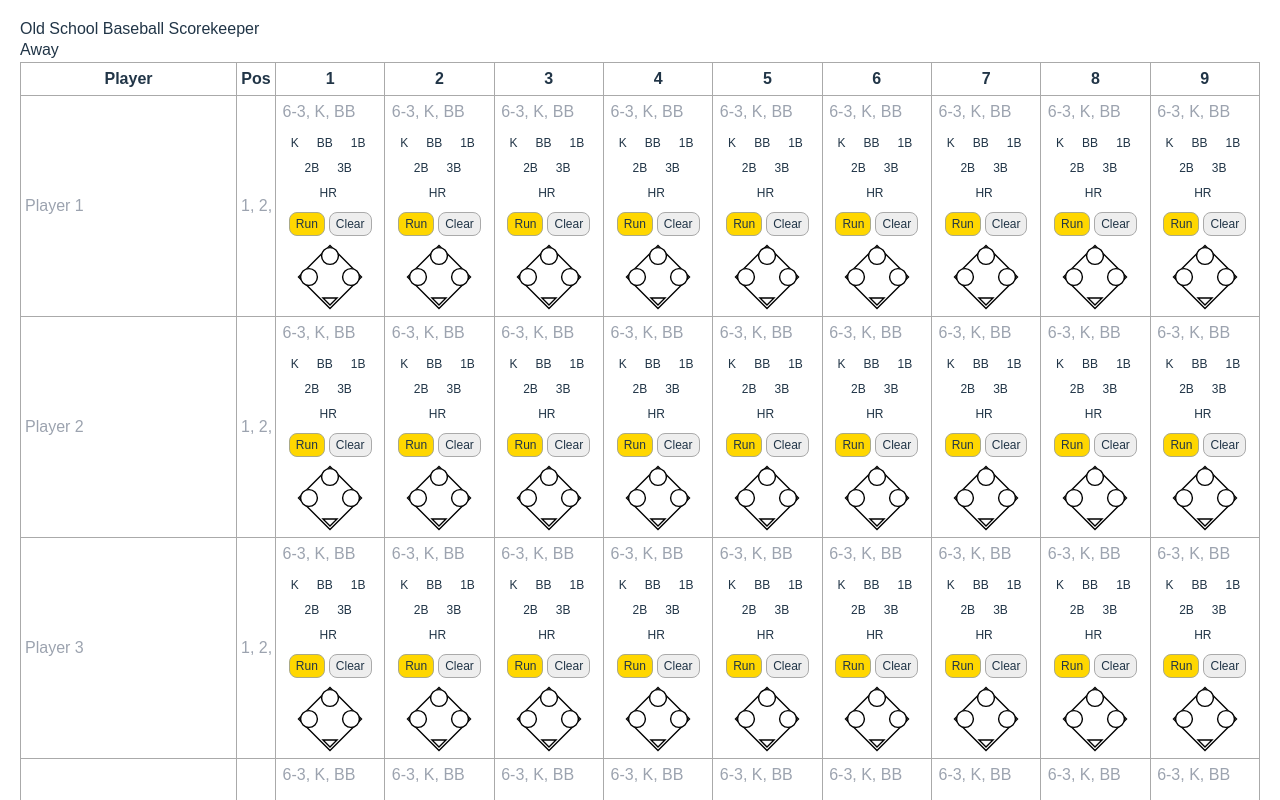
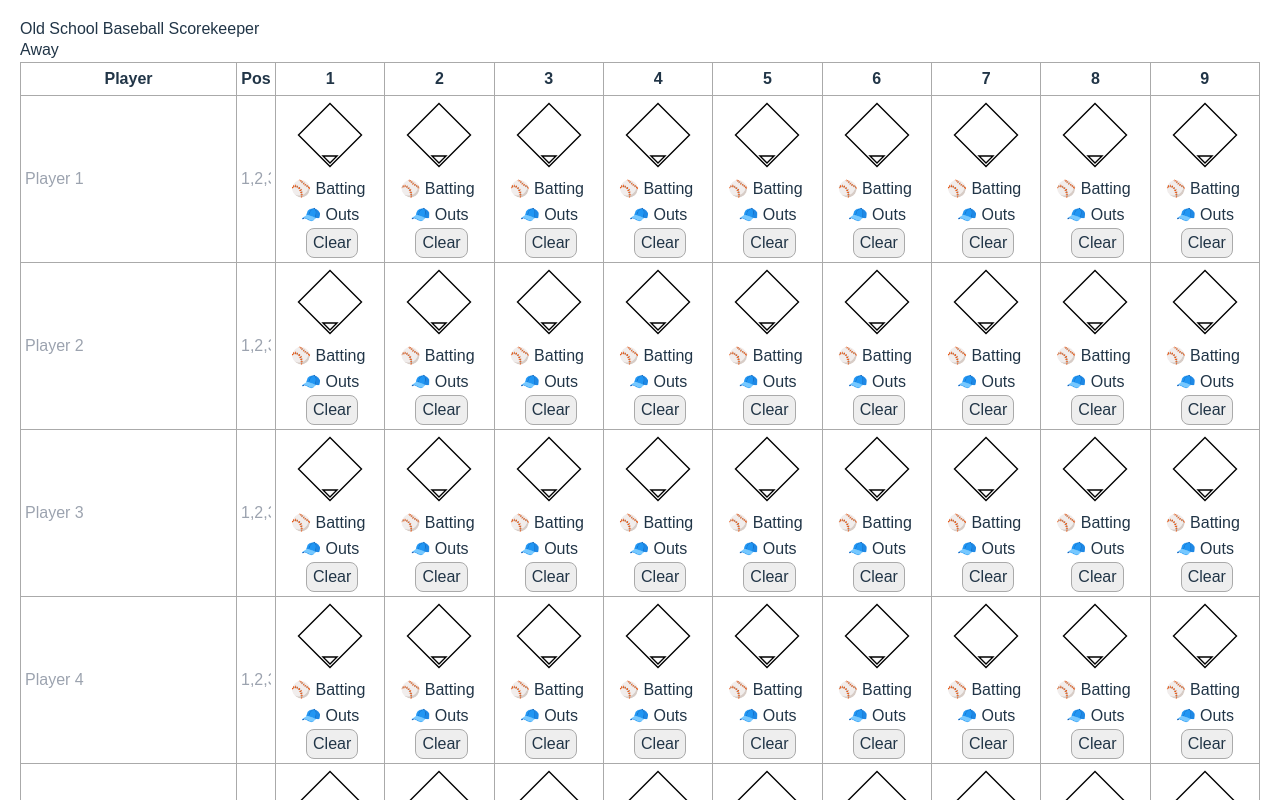
Before and after one commit to vanslykeventures/baseball-scorebook, a React (Vite) app: page / in a window 1280 px wide. Shown: the top 800 px of the page. Built offline with nearby package versions, Linux system fonts and the light colour scheme.

Commit message:
still progressing

```diff
--- a/src/App.tsx
+++ b/src/App.tsx
@@ -13,6 +13,9 @@ type ScoreCell = {
   result: string;
   bases: BaseState;
   scored: boolean;
+  fieldingType?: string;
+  outs?: number;
+  fieldingDisplay?: string; // Added to store the full fielding log string
 };
 
 type PlayerRow = ScoreCell[];
@@ -31,6 +34,9 @@ const makeEmptyCell = (): ScoreCell => ({
   result: "",
   bases: { b1: false, b2: false, b3: false },
   scored: false,
+  fieldingType: "",
+  outs: 0,
+  fieldingDisplay: "",
 });
 
 const makeEmptyBook = (players: number, innings: number): PlayerRow[] =>
@@ -39,114 +45,213 @@ const makeEmptyBook = (players: number, innings: number): PlayerRow[] =>
   );
 
 // -------------------------------------------------------
+// MINI SCORING TOOL
+// -------------------------------------------------------
+type ScoringToolProps = {
+  onAddOut: (type: string, count: number, display: string) => void;
+  currentFieldingType: string;
+  setFieldingType: (type: string) => void;
+};
+
+const ScoringTool: React.FC<ScoringToolProps> = ({
+  onAddOut,
+  currentFieldingType,
+  setFieldingType,
+}) => {
+  const [sequence, setSequence] = useState<number[]>([]);
+
+  const toggleFielder = (num: number) => setSequence([...sequence, num]);
+  const clearSequence = () => setSequence([]);
+
+  const addOutToCell = () => {
+    if (sequence.length === 0) return;
+    let outs = 1;
+    if (currentFieldingType === "DP") outs = 2;
+    if (currentFieldingType === "TP") outs = 3;
+
+    const display = `${sequence.join("-")} ${currentFieldingType}`;
+    onAddOut(currentFieldingType, outs, display);
+    clearSequence();
+    setFieldingType("");
+  };
+
+  return (
+    <div style={{ margin: "8px 0", fontFamily: "sans-serif" }}>
+      <div style={{ marginBottom: 4 }}>Click fielders in order:</div>
+      <div style={{ marginBottom: 4 }}>
+        {Array.from({ length: 9 }, (_, i) => i + 1).map((num) => (
+          <button
+            key={num}
+            onClick={() => toggleFielder(num)}
+            style={{
+              marginRight: 4,
+              padding: "4px 6px",
+              cursor: "pointer",
+              fontWeight: "bold",
+            }}
+          >
+            {num}
+          </button>
+        ))}
+      </div>
+
+      <div style={{ marginBottom: 4 }}>
+        <strong>Current Out:</strong>{" "}
+        {sequence.length > 0 ? sequence.join("-") : ""}
+        {currentFieldingType ? ` ${currentFieldingType}` : ""}
+      </div>
+
+      {/* Fielding type buttons */}
+      <div style={{ marginBottom: 4 }}>
+        {["F", "E", "DP", "TP"].map((type) => (
+          <button
+            key={type}
+            onClick={() => setFieldingType(type)}
+            style={{
+              marginRight: 4,
+              padding: "2px 6px",
+              cursor: "pointer",
+              fontWeight: currentFieldingType === type ? "bold" : "normal",
+            }}
+          >
+            {type}
+          </button>
+        ))}
+      </div>
+
+      {/* Action buttons */}
+      <div>
+        <button
+          onClick={addOutToCell}
+          style={{
+            marginRight: 4,
+            padding: "2px 6px",
+            cursor: "pointer",
+            background: "#4CAF50",
+            color: "#fff",
+            border: "none",
+          }}
+        >
+          Add to Cell
+        </button>
+        <button
+          onClick={clearSequence}
+          style={{
+            padding: "2px 6px",
+            cursor: "pointer",
+            background: "#f44336",
+            color: "#fff",
+            border: "none",
+          }}
+        >
+          Clear
+        </button>
+      </div>
+    </div>
+  );
+};
+
+// -------------------------------------------------------
 // DIAMOND CELL COMPONENT
 // -------------------------------------------------------
 type CellProps = {
   cell: ScoreCell;
   updateResult: (val: string) => void;
-  toggleBase: (base: "b1" | "b2" | "b3") => void;
   advanceRunner: () => void;
   updateRun: (value?: boolean) => void;
   clearCell: () => void;
+  addOut: (type: string, count: number, display: string) => void;
 };
 
 const DiamondCell: React.FC<CellProps> = ({
   cell,
   updateResult,
-  toggleBase,
   advanceRunner,
   updateRun,
   clearCell,
+  addOut,
 }) => {
-  const hasRunner = cell.bases.b1 || cell.bases.b2 || cell.bases.b3;
+  const [fieldingType, setFieldingType] = useState<string>(cell.fieldingType || "");
+  const [showBattingTools, setShowBattingTools] = useState(false);
+  const [showOutTools, setShowOutTools] = useState(false);
 
-  // Polygons for partial hit highlights
   const hitPolygons: { [key: string]: string } = {
     "1B": "50,90 80,50 50,50 50,90",
     "BB": "50,90 80,50 50,50 50,90",
     "2B": "50,90 80,50 50,20 50,50 50,90",
     "3B": "50,90 80,50 50,20 20,50 50,50 50,90",
-    "HR": "50,5 95,50 50,95 5,50", // full diamond
+    "HR": "50,5 95,50 50,95 5,50",
   };
 
+  const handleResult = (res: string) => {
+    updateResult(res);
+    switch (res) {
+      case "1B":
+      case "BB":
+        cell.bases = { b1: true, b2: false, b3: false };
+        break;
+      case "2B":
+        cell.bases = { b1: false, b2: true, b3: false };
+        break;
+      case "3B":
+        cell.bases = { b1: false, b2: false, b3: true };
+        break;
+      case "HR":
+        cell.bases = { b1: true, b2: true, b3: true };
+        cell.scored = true;
+        break;
+      default:
+        cell.bases = { b1: false, b2: false, b3: false };
+    }
+  };
+
+  const hasRunner = cell.bases.b1 || cell.bases.b2 || cell.bases.b3;
+  const flags = cell.outs || 0;
+
   return (
-    <div style={{ textAlign: "center" }}>
-      {/* RESULT INPUT */}
-      <input
-        value={cell.result}
-        onChange={(e) => updateResult(e.target.value)}
-        placeholder="6-3, K, BB"
-        style={{ width: "95%", marginBottom: 6 }}
-      />
+    <div style={{ textAlign: "center", position: "relative" }}>
+      {/* Show result on top */}
+      {(cell.result || cell.fieldingDisplay) && (
+        <div style={{ fontWeight: "bold", marginBottom: 4 }}>
+          {cell.result} {cell.fieldingDisplay || ""}
+        </div>
+      )}
 
-      {/* QUICK RESULT BUTTONS */}
-      <div style={{ marginBottom: 6 }}>
-        {["K", "BB", "1B", "2B", "3B", "HR"].map((code) => (
-          <button
-            key={code}
-            onClick={() => updateResult(code)}
-            style={{
-              marginRight: 4,
-              padding: "2px 6px",
-              fontSize: 12,
-              cursor: "pointer",
-            }}
-          >
-            {code}
-          </button>
-        ))}
-      </div>
-
-      {/* RUN / CLEAR BUTTONS */}
-      <div style={{ marginBottom: 6 }}>
-        <button
-          onClick={() => updateRun(true)}
+      {/* RED FLAG OUTS */}
+      {flags > 0 && (
+        <div
           style={{
-            padding: "2px 6px",
-            fontSize: 12,
-            background: "#ffd700",
-            border: "1px solid #aa8",
-            cursor: "pointer",
-            marginRight: 4,
+            position: "absolute",
+            top: 0,
+            right: 0,
+            width: 12,
+            height: 12,
+            background: "red",
+            borderRadius: "50%",
+            textAlign: "center",
+            color: "#fff",
+            fontSize: 10,
+            fontWeight: "bold",
+            lineHeight: "12px",
           }}
         >
-          Run
-        </button>
-        <button
-          onClick={clearCell}
-          style={{
-            padding: "2px 6px",
-            fontSize: 12,
-            background: "#eee",
-            border: "1px solid #aaa",
-            cursor: "pointer",
-          }}
-        >
-          Clear
-        </button>
-      </div>
+          {flags}
+        </div>
+      )}
 
-      {/* DIAMOND SHAPE */}
+      {/* DIAMOND */}
       <div
-        style={{
-          width: 70,
-          height: 70,
-          margin: "0 auto",
-          userSelect: "none",
-        }}
+        style={{ width: 70, height: 70, margin: "0 auto", userSelect: "none" }}
         draggable={hasRunner}
         onDragEnd={advanceRunner}
       >
         <svg viewBox="0 0 100 100" style={{ width: "100%", height: "100%" }}>
-          {/* Diamond Outline */}
           <polygon
             points="50,5 95,50 50,95 5,50"
             fill={cell.result === "HR" || cell.scored ? "limegreen" : "#fff"}
             stroke="#000"
             strokeWidth="2"
           />
-
-          {/* HIGHLIGHT FOR HITS (BB, 1B, 2B, 3B) */}
           {["1B", "BB", "2B", "3B"].includes(cell.result) && (
             <polygon
               points={hitPolygons[cell.result]}
@@ -156,9 +261,7 @@ const DiamondCell: React.FC<CellProps> = ({
               opacity={0.8}
             />
           )}
-
-          {/* K display */}
-          {cell.result === "K" && (
+          {["K", "ꓘ"].includes(cell.result) && (
             <text
               x="50"
               y="55"
@@ -168,46 +271,75 @@ const DiamondCell: React.FC<CellProps> = ({
               fontWeight="bold"
               fill="red"
             >
-              K
+              {cell.result}
             </text>
           )}
-
-          {/* Home Plate */}
-          <polygon
-            points="50,90 60,80 40,80"
-            fill="#fafafa"
-            stroke="#000"
-            strokeWidth="2"
-          />
-
-          {/* Base nodes */}
-          {[
-            { base: "b1" as const, cx: 80, cy: 50 },
-            { base: "b2" as const, cx: 50, cy: 20 },
-            { base: "b3" as const, cx: 20, cy: 50 },
-          ].map(({ base, cx, cy }) => (
-            <circle
-              key={base}
-              cx={cx}
-              cy={cy}
-              r={12}
-              fill={cell.bases[base] ? "#000" : "#fff"}
-              stroke="#000"
-              strokeWidth={2}
-              onClick={(e) => {
-                e.stopPropagation();
-                toggleBase(base);
-              }}
-              style={{ cursor: "pointer" }}
-            />
-          ))}
-
-          {/* Runner icons */}
-          {cell.bases.b1 && <circle cx="80" cy="50" r={5} fill="yellow" />}
-          {cell.bases.b2 && <circle cx="50" cy="20" r={5} fill="yellow" />}
-          {cell.bases.b3 && <circle cx="20" cy="50" r={5} fill="yellow" />}
+          <polygon points="50,90 60,80 40,80" fill="#fafafa" stroke="#000" strokeWidth="2" />
         </svg>
       </div>
+
+      {/* DROPDOWN TOGGLES */}
+      <div style={{ marginTop: 6 }}>
+        <button
+          onClick={() => setShowBattingTools((prev) => !prev)}
+          style={{ marginRight: 4, cursor: "pointer" }}
+        >
+          ⚾ Batting
+        </button>
+        <button
+          onClick={() => setShowOutTools((prev) => !prev)}
+          style={{ cursor: "pointer" }}
+        >
+          🧢 Outs
+        </button>
+        <button
+          onClick={clearCell}
+          style={{
+            marginLeft: 4,
+            cursor: "pointer",
+            padding: "2px 6px",
+            background: "#eee",
+            border: "1px solid #aaa",
+          }}
+        >
+          Clear
+        </button>
+      </div>
+
+      {/* BATTER TOOLS */}
+      {showBattingTools && (
+        <div style={{ marginTop: 4 }}>
+          {["K", "ꓘ", "BB", "1B", "2B", "3B", "HR"].map((code) => (
+            <button
+              key={code}
+              onClick={() => handleResult(code)}
+              style={{ marginRight: 4, padding: "2px 6px", fontSize: 12, cursor: "pointer" }}
+            >
+              {code}
+            </button>
+          ))}
+          <button
+            onClick={() => updateRun(true)}
+            style={{ padding: "2px 6px", fontSize: 12, background: "#ffd700", border: "1px solid #aa8", cursor: "pointer", marginLeft: 4 }}
+          >
+            Run
+          </button>
+        </div>
+      )}
+
+      {/* OUT/FIELDING TOOLS */}
+      {showOutTools && (
+        <ScoringTool
+          onAddOut={(type, count, display) => {
+            cell.outs = (cell.outs || 0) + count;
+            addOut(type, cell.outs || 0, display);
+            cell.fieldingType = type;
+            cell.fieldingDisplay = display;
+          }}
+          currentFieldingType={fieldingType}
+          setFieldingType={setFieldingType}
+        />
+      )}
     </div>
   );
 };
@@ -233,9 +365,6 @@ const Scorekeeper: React.FC = () => {
     book: makeEmptyBook(players, innings),
   });
 
-  // ---------------------------
-  // UPDATE FUNCTIONS
-  // ---------------------------
   const updateLineup = (
     setter: React.Dispatch<React.SetStateAction<TeamScorebook>>,
     idx: number,
@@ -270,24 +399,6 @@ const Scorekeeper: React.FC = () => {
       const book = prev.book.map((row, ri) =>
         row.map((cell, ci) =>
           ri === pIdx && ci === iIdx ? { ...cell, result: val } : cell
-        )
-      );
-      return { ...prev, book };
-    });
-  };
-
-  const toggleBase = (
-    setter: React.Dispatch<React.SetStateAction<TeamScorebook>>,
-    pIdx: number,
-    iIdx: number,
-    base: "b1" | "b2" | "b3"
-  ) => {
-    setter((prev) => {
-      const book = prev.book.map((row, ri) =>
-        row.map((cell, ci) =>
-          ri === pIdx && ci === iIdx
-            ? { ...cell, bases: { ...cell.bases, [base]: !cell.bases[base] } }
-            : cell
         )
       );
       return { ...prev, book };
@@ -340,17 +451,12 @@ const Scorekeeper: React.FC = () => {
   ) => {
     setter((prev) => {
       const book = prev.book.map((row, ri) =>
-        row.map((cell, ci) =>
-          ri === pIdx && ci === iIdx ? makeEmptyCell() : cell
-        )
+        row.map((cell, ci) => (ri === pIdx && ci === iIdx ? makeEmptyCell() : cell))
       );
       return { ...prev, book };
     });
   };
 
-  // -------------------------------------------------------
-  // RENDER SCORE GRID
-  // -------------------------------------------------------
   const renderTeamGrid = (
     team: TeamScorebook,
     setter: React.Dispatch<React.SetStateAction<TeamScorebook>>
@@ -367,11 +473,9 @@ const Scorekeeper: React.FC = () => {
           ))}
         </tr>
       </thead>
-
       <tbody>
         {team.book.map((row, pIdx) => (
           <tr key={pIdx}>
-            {/* Player Name */}
             <td style={{ border: "1px solid #aaa", padding: 4 }}>
               <input
                 value={team.lineup[pIdx]}
@@ -379,27 +483,35 @@ const Scorekeeper: React.FC = () => {
                 onChange={(e) => updateLineup(setter, pIdx, e.target.value)}
               />
             </td>
-
-            {/* Player Position */}
             <td style={{ border: "1px solid #aaa", padding: 4 }}>
               <input
                 value={team.positions[pIdx]}
-                placeholder="1, 2, 3, SS"
+                placeholder="1,2,3,SS"
                 onChange={(e) => updatePosition(setter, pIdx, e.target.value)}
                 style={{ width: 30 }}
               />
             </td>
-
-            {/* Inning Cells */}
             {row.map((cell, iIdx) => (
               <td key={iIdx} style={{ border: "1px solid #aaa", padding: 4 }}>
                 <DiamondCell
                   cell={cell}
                   updateResult={(val) => updateResult(setter, pIdx, iIdx, val)}
-                  toggleBase={(base) => toggleBase(setter, pIdx, iIdx, base)}
                   advanceRunner={() => advanceRunner(setter, pIdx, iIdx)}
                   updateRun={(value) => updateRun(setter, pIdx, iIdx, value)}
                   clearCell={() => clearCell(setter, pIdx, iIdx)}
+                  addOut={(type, count, display) => {
+                    setter(prev => {
+                      const book = prev.book.map((row, ri) =>
+                        row.map((c, ci) => {
+                          if (ri === pIdx && ci === iIdx) {
+                            return { ...c, outs: (c.outs || 0) + count, fieldingType: type, fieldingDisplay: display };
+                          }
+                          return c;
+                        })
+                      );
+                      return { ...prev, book };
+                    });
+                  }}
                 />
               </td>
             ))}
@@ -409,16 +521,11 @@ const Scorekeeper: React.FC = () => {
     </table>
   );
 
-  // -------------------------------------------------------
-  // MAIN RENDER
-  // -------------------------------------------------------
   return (
     <div style={{ padding: 20, fontFamily: "sans-serif" }}>
       <h1>Old School Baseball Scorekeeper</h1>
-
       <h2>Away</h2>
       {renderTeamGrid(away, setAway)}
-
       <h2 style={{ marginTop: 40 }}>Home</h2>
       {renderTeamGrid(home, setHome)}
     </div>
```
